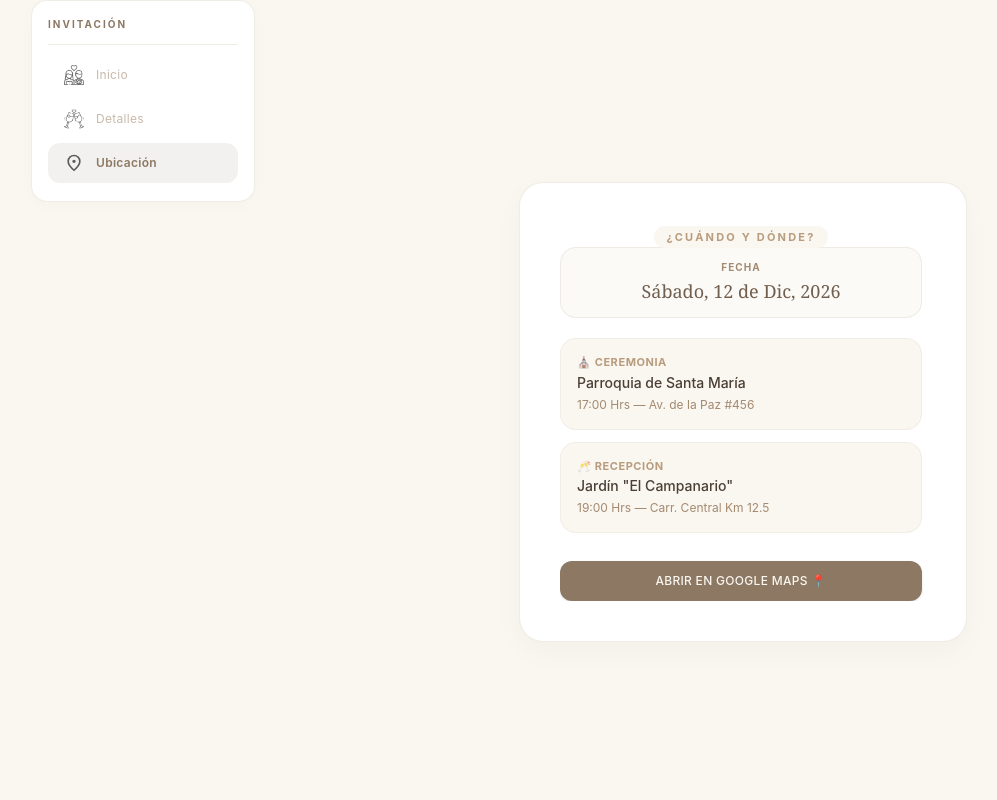
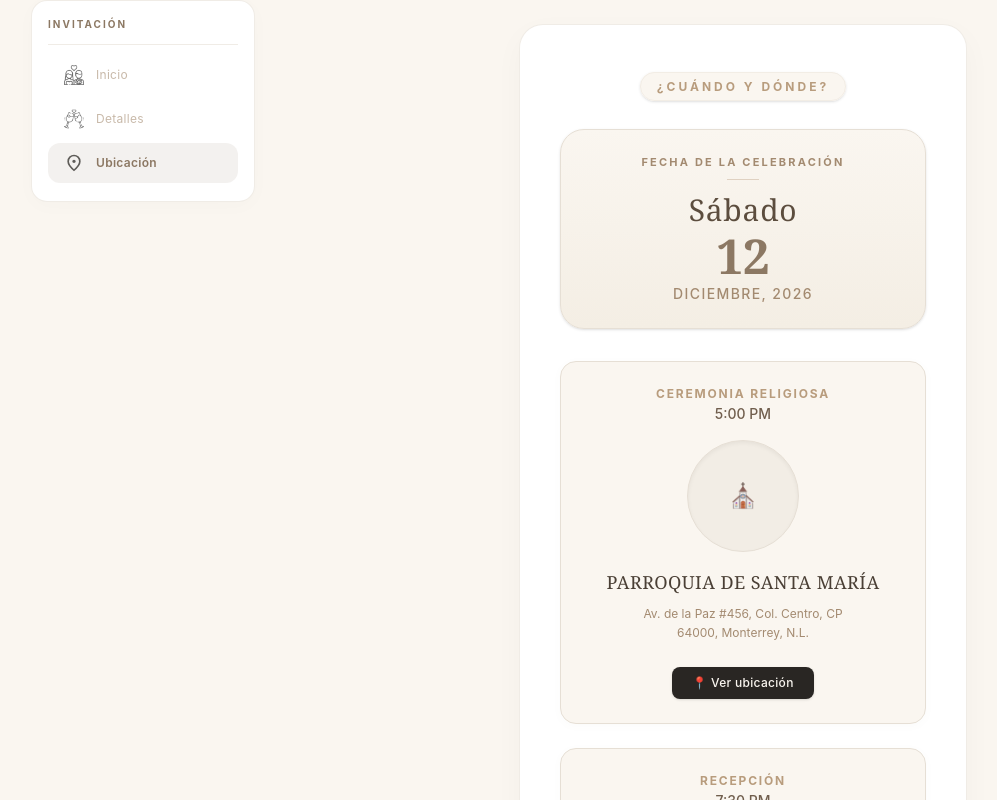
Before and after one commit to KevinGutierrez7/Invit, a React (Vite) app: page / in a window 1280 px wide. Both pictures are taken after a click on the button "Ubicación". Shown: the whole page, without its empty margins (1-998 px from the left). Built offline with nearby package versions, Linux system fonts and the light colour scheme.

Commit message:
Ubicacion y scroll

```diff
--- a/src/views/InicioView.jsx
+++ b/src/views/InicioView.jsx
@@ -1,63 +1,70 @@
 import React from 'react';
-import heroImg from '../assets/hero.png';
+import heroImg from '../assets/boda.png';
 
 export default function InicioView() {
   return (
-    <div className="space-y-6 text-center">
+    <div className="space-y-10 text-center py-6 px-4 max-w-2xl mx-auto">
 
       {/* CONTENEDOR DE IMAGEN DE PORTADA */}
-      <div className="relative w-full aspect-[16/11] rounded-2xl overflow-hidden shadow-sm border border-[#e6dfd5]/40 bg-[#faf6f0]">
+      <div className="relative w-full aspect-[16/10] rounded-3xl overflow-hidden shadow-md border border-[#e6dfd5]/60 bg-[#faf6f0]">
         <img
           src={heroImg}
           alt="Portada Boda"
-          className="w-full h-full object-cover"
+          className="w-full h-full object-cover transform hover:scale-105 transition-transform duration-700"
           onError={(e) => {
             e.target.style.display = 'none';
-            e.target.parentNode.classList.add('flex', 'items-center', 'justify-center', 'italic', 'text-[#a38a70]/50', 'text-xs', 'p-8');
-            e.target.parentNode.innerHTML = '✨ [ Coloca tu imagen hero.png aquí ] ✨';
+            e.target.parentNode.classList.add('flex', 'items-center', 'justify-center', 'italic', 'text-[#a38a70]/60', 'text-sm', 'p-8');
+            e.target.parentNode.innerHTML = '✨ [ Coloca tu hermosa foto aquí (hero.png) ] ✨';
           }}
         />
       </div>
 
-      {/* Ornamentación decorativa */}
-      <div className="flex justify-center items-center gap-2 text-[#b89c7d] opacity-60 my-1">
-        <span className="h-[1px] w-8 bg-[#b89c7d]"></span>
-        <span className="text-xs">❦</span>
-        <span className="h-[1px] w-8 bg-[#b89c7d]"></span>
+      {/* Ornamentación decorativa superior */}
+      <div className="flex justify-center items-center gap-3 text-[#b89c7d] opacity-75 my-4">
+        <span className="h-[1px] w-12 bg-gradient-to-r from-transparent to-[#b89c7d]"></span>
+          <span className="text-lg">✧ ❦ ✧</span>
+        <span className="h-[1px] w-12 bg-gradient-to-l from-transparent to-[#b89c7d]"></span>
       </div>
 
       {/* Mensaje de Bienvenida */}
-      <p className="text-[10px] uppercase tracking-[0.25em] text-[#b89c7d] font-bold">
-        You are invited to the wedding of
+      <p className="text-xs md:text-sm uppercase tracking-[0.3em] text-[#a38a70] font-semibold">
+        Nos complace invitarte a la boda de
       </p>
 
-      {/* NOMBRES ESTILIZADOS */}
-      <div className="py-2 space-y-1">
-        <h1 className="text-4xl md:text-5xl font-serif tracking-wide text-transparent bg-clip-text bg-gradient-to-r from-[#b89c7d] via-[#a38a70] to-[#b89c7d] drop-shadow-sm font-medium">
+      {/* NOMBRES ESTILIZADOS (GRANDES Y ELEGANTES) */}
+      <div className="py-4 space-y-2 select-none">
+        <h1 className="text-5xl md:text-7xl font-serif tracking-wide text-transparent bg-clip-text bg-gradient-to-b from-[#b89c7d] via-[#8c7863] to-[#b89c7d] drop-shadow-sm font-light custom-wedding-font">
           Alejandro
         </h1>
-        <p className="text-2xl font-serif italic text-[#b89c7d]/80 font-light">&</p>
-        <h1 className="text-4xl md:text-5xl font-serif tracking-wide text-transparent bg-clip-text bg-gradient-to-r from-[#b89c7d] via-[#a38a70] to-[#b89c7d] drop-shadow-sm font-medium">
+
+        <div className="flex items-center justify-center gap-4 my-2">
+          <span className="h-[1px] w-6 bg-[#e6dfd5]"></span>
+          <p className="text-3xl md:text-4xl font-serif italic text-[#b89c7d] font-light">&</p>
+          <span className="h-[1px] w-6 bg-[#e6dfd5]"></span>
+        </div>
+
+        <h1 className="text-5xl md:text-7xl font-serif tracking-wide text-transparent bg-clip-text bg-gradient-to-b from-[#b89c7d] via-[#8c7863] to-[#b89c7d] drop-shadow-sm font-light custom-wedding-font">
           Gabriela
         </h1>
       </div>
 
-      <hr className="w-1/3 mx-auto border-[#e6dfd5]" />
+      <hr className="w-1/2 mx-auto border-[#e6dfd5]/80" />
 
       {/* Frase / Dedicatoria */}
-      <p className="text-xs md:text-sm italic text-[#8c7863] max-w-xs mx-auto leading-relaxed px-2">
+      <p className="text-sm md:text-base italic text-[#705e4d] max-w-md mx-auto leading-relaxed font-serif px-4">
         "Hay momentos en la vida que son inolvidables, y compartirlos con quienes más amamos los hace eternos."
       </p>
 
-      {/* TARJETA DE PASES / ACCESO */}
-      <div className="bg-[#faf6f0] p-4 rounded-2xl border border-[#e6dfd5]/50 inline-block w-full shadow-[inset_0_2px_4px_rgba(0,0,0,0.01)]">
-        <p className="text-[9px] font-bold uppercase tracking-[0.15em] text-[#a38a70]">
-          Tipo de Invitación
+      {/* TARJETA DE PASES / ACCESO RE DISEÑADA */}
+      <div className="bg-gradient-to-b from-[#faf6f0] to-[#f4eee4] p-6 rounded-2xl border border-[#e6dfd5] inline-block w-full max-w-md shadow-sm">
+        <p className="text-[11px] font-bold uppercase tracking-[0.2em] text-[#a38a70] mb-2">
+          Pase de Invitación
         </p>
-        <p className="text-xs md:text-sm font-medium text-[#4a3f35] mt-1.5 flex items-center justify-center gap-1.5">
-          <span>✨</span>
-          <span className="tracking-wide">Pase Familiar — 4 Personas</span>
-          <span>✨</span>
+        <div className="h-[1px] w-12 bg-[#b89c7d]/40 mx-auto mb-3"></div>
+        <p className="text-sm md:text-base font-medium text-[#4a3f35] flex items-center justify-center gap-2">
+          <span className="text-[#b89c7d]">✨</span>
+          <span className="tracking-wide font-serif">Pase Familiar — <strong className="font-semibold text-[#8c7863]">4 Personas</strong></span>
+          <span className="text-[#b89c7d]">✨</span>
         </p>
       </div>
 
--- a/src/views/UbicacionView.jsx
+++ b/src/views/UbicacionView.jsx
@@ -2,31 +2,109 @@ import React from 'react';
 
 export default function UbicacionView() {
   return (
-    <div className="space-y-5 max-h-[60vh] md:max-h-[70vh] overflow-y-auto pr-1 scrollbar-thin">
-      <span className="text-[11px] uppercase tracking-[0.2em] text-[#b89c7d] font-bold bg-[#faf6f0] px-3 py-1 rounded-full">¿Cuándo y Dónde?</span>
+    /* Ajuste: Eliminadas las clases max-h y overflow-y-auto para liberar el scroll global */
+    <div className="space-y-8 text-center py-2">
 
-      <div className="bg-[#faf6f0]/50 border border-[#e6dfd5]/60 rounded-2xl py-3">
-        <p className="text-[10px] tracking-widest uppercase text-[#a38a70] font-bold">Fecha</p>
-        <p className="text-lg font-serif text-[#705e4e] mt-0.5">Sábado, 12 de Dic, 2026</p>
+      {/* Etiqueta Principal */}
+      <div>
+        <span className="text-xs uppercase tracking-[0.25em] text-[#b89c7d] font-bold bg-[#faf6f0] px-4 py-1.5 rounded-full border border-[#e6dfd5]/40 shadow-sm">
+          ¿Cuándo y Dónde?
+        </span>
       </div>
 
-      <div className="space-y-3 text-sm text-left">
-        <div className="bg-[#faf6f0] p-4 rounded-2xl border border-[#e6dfd5]/40">
-          <span className="text-[11px] font-bold uppercase tracking-wider text-[#b89c7d] block mb-0.5">⛪ Ceremonia</span>
-          <p className="font-medium text-sm">Parroquia de Santa María</p>
-          <p className="text-xs text-[#a38a70] mt-1">17:00 Hrs — Av. de la Paz #456</p>
+      {/* SECCIÓN FECHA DESTACADA */}
+      <div className="bg-gradient-to-b from-[#faf6f0] to-[#f4eee4] border border-[#e6dfd5] rounded-3xl p-6 max-w-sm mx-auto shadow-sm">
+        <p className="text-[11px] tracking-[0.2em] uppercase text-[#a38a70] font-bold mb-2">
+          Fecha de la Celebración
+        </p>
+        <div className="h-[1px] w-8 bg-[#b89c7d]/40 mx-auto mb-3"></div>
+
+        <p className="text-2xl md:text-3xl font-serif text-[#5c4d3e] tracking-wide font-light">
+          Sábado
+        </p>
+        <p className="text-4xl md:text-5xl font-serif font-semibold text-[#8c7863] my-1">
+          12
+        </p>
+        <p className="text-sm uppercase tracking-widest text-[#a38a70] font-medium">
+          Diciembre, 2026
+        </p>
+      </div>
+
+      {/* DETALLES DE LOS EVENTOS (ESTILO RE-ORDENADO COMO LA IMAGEN) */}
+      <div className="space-y-6 max-w-sm mx-auto">
+
+        {/* Tarjeta: Ceremonia */}
+        <div className="bg-[#faf6f0] p-6 rounded-2xl border border-[#e6dfd5] shadow-[0_2px_8px_rgba(140,120,99,0.03)] text-center space-y-4">
+          <div>
+            <span className="text-xs font-bold uppercase tracking-[0.15em] text-[#b89c7d] block mb-0.5">
+              Ceremonia Religiosa
+            </span>
+            <p className="text-sm font-medium text-[#705e4d]">5:00 PM</p>
+          </div>
+
+          {/* Círculo estético del lugar (puedes reemplazar el div por una etiqueta <img> si tienes foto) */}
+          <div className="w-28 h-28 rounded-full mx-auto bg-[#e6dfd5]/40 border border-[#e6dfd5] flex items-center justify-center text-2xl shadow-inner">
+            ⛪
+          </div>
+
+          <div className="space-y-2">
+            <h3 className="font-serif text-lg tracking-wide text-[#4a3f35] uppercase font-medium">
+              Parroquia de Santa María
+            </h3>
+            <p className="text-xs text-[#a38a70] leading-relaxed max-w-[240px] mx-auto">
+              Av. de la Paz #456, Col. Centro, CP 64000, Monterrey, N.L.
+            </p>
+          </div>
+
+          <div className="pt-2">
+            <a
+              href="https://maps.google.com"
+              target="_blank"
+              rel="noopener noreferrer"
+              className="inline-flex items-center justify-center bg-[#292623] hover:bg-[#423d39] text-[#faf6f0] active:scale-[0.98] font-medium tracking-wide py-2 px-5 rounded-lg text-xs transition-all shadow-sm gap-2"
+            >
+              📍 Ver ubicación
+            </a>
+          </div>
         </div>
 
-        <div className="bg-[#faf6f0] p-4 rounded-2xl border border-[#e6dfd5]/40">
-          <span className="text-[11px] font-bold uppercase tracking-wider text-[#b89c7d] block mb-0.5">🥂 Recepción</span>
-          <p className="font-medium text-sm">Jardín "El Campanario"</p>
-          <p className="text-xs text-[#a38a70] mt-1">19:00 Hrs — Carr. Central Km 12.5</p>
+        {/* Tarjeta: Recepción */}
+        <div className="bg-[#faf6f0] p-6 rounded-2xl border border-[#e6dfd5] shadow-[0_2px_8px_rgba(140,120,99,0.03)] text-center space-y-4">
+          <div>
+            <span className="text-xs font-bold uppercase tracking-[0.15em] text-[#b89c7d] block mb-0.5">
+              Recepción
+            </span>
+            <p className="text-sm font-medium text-[#705e4d]">7:30 PM</p>
+          </div>
+
+          {/* Círculo estético del lugar */}
+          <div className="w-28 h-28 rounded-full mx-auto bg-[#e6dfd5]/40 border border-[#e6dfd5] flex items-center justify-center text-2xl shadow-inner">
+            🥂
+          </div>
+
+          <div className="space-y-2">
+            <h3 className="font-serif text-lg tracking-wide text-[#4a3f35] uppercase font-medium">
+              Jardín "El Campanario"
+            </h3>
+            <p className="text-xs text-[#a38a70] leading-relaxed max-w-[240px] mx-auto">
+              Carr. Central Km 12.5, Col. Valle de Cumbres, 64344 Premier, N.L.
+            </p>
+          </div>
+
+          <div className="pt-2">
+            <a
+              href="https://maps.google.com"
+              target="_blank"
+              rel="noopener noreferrer"
+              className="inline-flex items-center justify-center bg-[#292623] hover:bg-[#423d39] text-[#faf6f0] active:scale-[0.98] font-medium tracking-wide py-2 px-5 rounded-lg text-xs transition-all shadow-sm gap-2"
+            >
+              📍 Ver ubicación
+            </a>
+          </div>
         </div>
+
       </div>
 
-      <button className="w-full bg-[#8c7863] text-[#faf6f0] hover:bg-[#705e4e] active:scale-[0.98] font-medium tracking-wide py-3 px-6 rounded-xl text-xs uppercase shadow-sm transition-all mt-2">
-        Abrir en Google Maps 📍
-      </button>
     </div>
   );
 }
```
Also changed, not shown: src/assets/boda.PNG (added).
